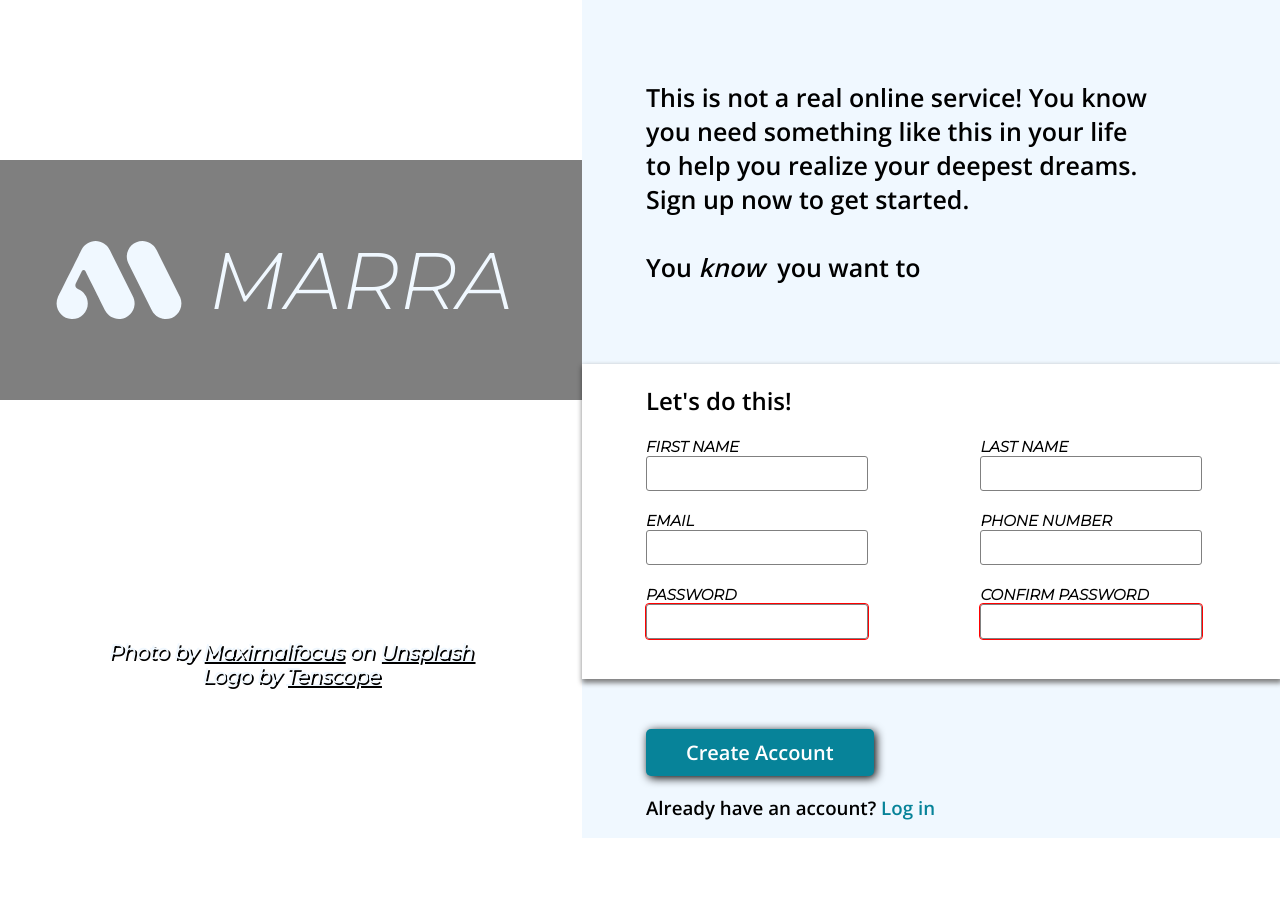
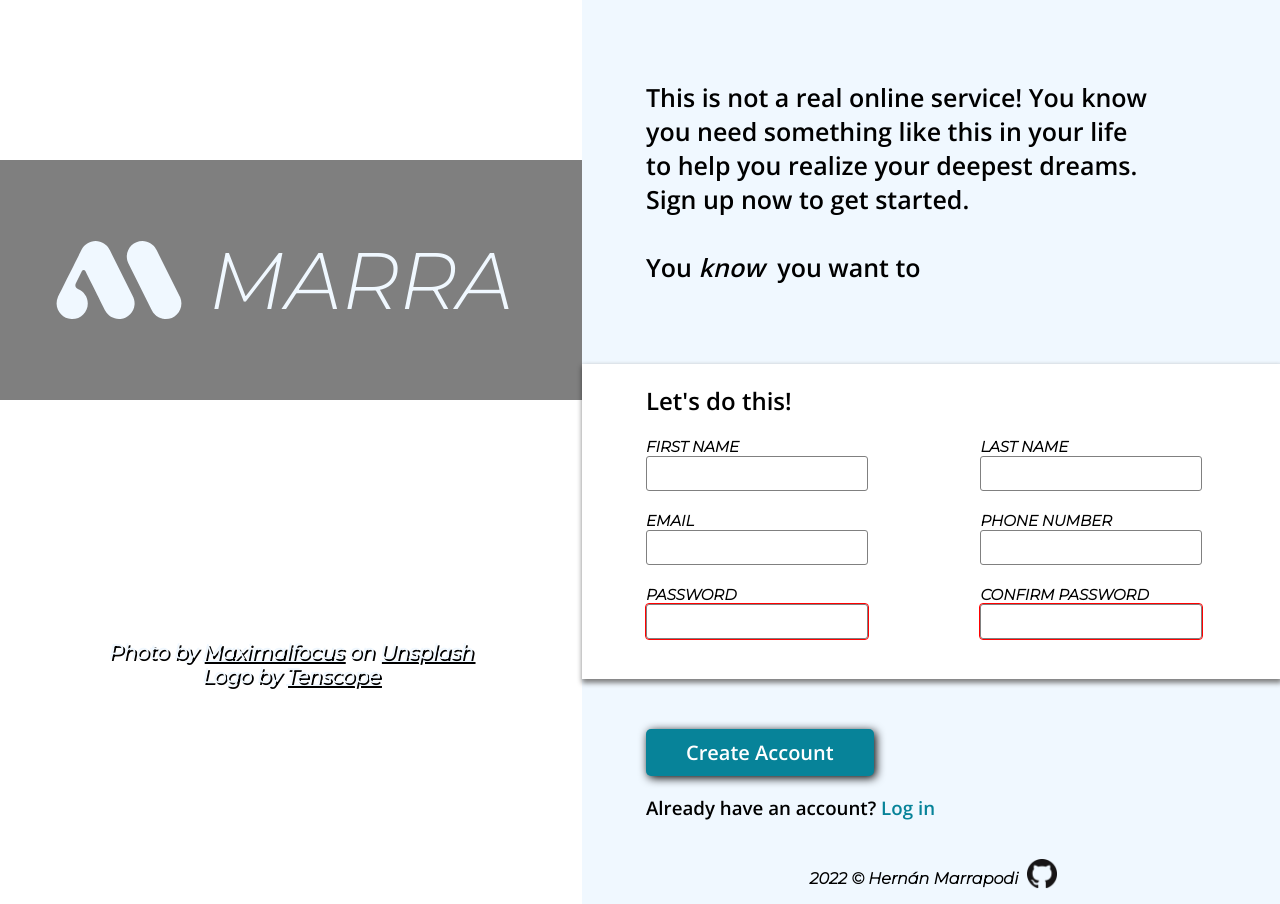
Before and after one commit to marrahenzo/sign-up-form, a plain HTML site: page index.html in a window 1280 px wide. Before the commit the page ends 838 px from the top, so only its background shows below. Drawn offline with nearby package versions, Linux system fonts and the light colour scheme.

Commit message:
Add personal credits

```diff
--- a/index.html
+++ b/index.html
@@ -121,6 +121,18 @@
                 Already have an account? <a href="#" id="login-link">Log in</a>
               </h3>
             </div>
+            <div class="personal-credits">
+              <p>
+                2022 © Hernán Marrapodi
+                <a href="https://github.com/marrahenzo">
+                  <img
+                    src="/media/github-logo.png"
+                    alt="GitHub Logo"
+                    width="30"
+                  />
+                </a>
+              </p>
+            </div>
           </div>
         </div>
       </div>
--- a/styles.css
+++ b/styles.css
@@ -145,3 +145,17 @@ body {
   text-decoration: none;
   color: rgb(7, 131, 153);
 }
+
+.personal-credits {
+  font-family: "Montserrat", sans-serif;
+  font-weight: bold;
+  display: flex;
+  align-items: center;
+  justify-content: center;
+}
+
+.personal-credits a {
+  position: relative;
+  top: 5px;
+  left: 5px;
+}
```
